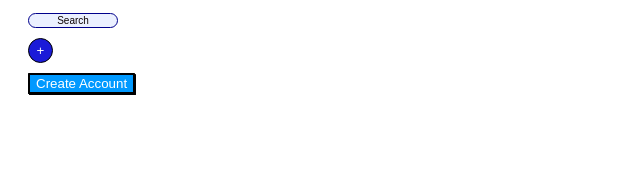
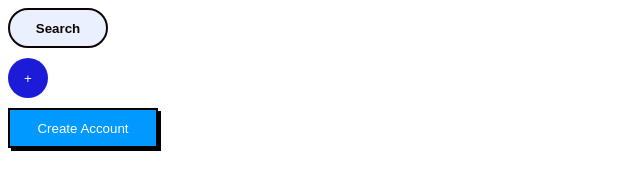
Before and after one commit to rvua/button_up, a plain HTML site: page index.html in a window 1280 px wide. Shown: the whole page, without its empty margins (0-640 px from the left). Drawn offline with Linux system fonts and the light colour scheme.

Commit message:
styling changes and html changes

```diff
--- a/index.html
+++ b/index.html
@@ -8,16 +8,8 @@
     <link rel="stylesheet" href="style.css">
 </head>
 <body>
-    <div class="main">
-        <div id="first">
-            <button id="search">Search</button>
-        </div>
-        <div id="second">
-            <button id="plus">+</button>
-        </div>
-        <div id="third">
-            <button id="acc">Create Account</button>
-        </div>
-    </div>
+    <button id="search">Search</button>
+    <button id="plus">+</button>
+    <button id="account">Create Account</button>
 </body>
 </html>
--- a/style.css
+++ b/style.css
@@ -1,48 +1,33 @@
-.main{
-    margin: 10px;
-}
-
-#first{
-    margin: 10px;
-}
-
-#second{
-    margin: 10px;
-}
-
-#third{
-    margin: 10px;
+#search, #plus, #account{
+    display: block;
+    margin-bottom: 10px;
+    height: 40px;
 }
 
 #search{
-    border-radius: 50px;
+    border-radius: 20px;
     border-color: darkblue;
-    border-style: solid;
-    border-width: 1px;
+    border: 2px solid;
     color: rgb(15, 4, 4);
     background-color: rgb(235, 240, 255);
-    width: 90px;
-    font-size: 10px;
+    width: 100px;
+    font-weight: 900;
 
 }
 
 #plus{
-    border-radius: 50%;
-    height: 25px;
-    width: 25px;
+    width: 40px;
     background-color: rgb(27, 27, 216);
     color: white;
-    border-style: solid;
-    border-width: 1px;
-    border-color: black;
+    border: none;
+    border-radius: 50%;
 }
 
-#acc{
-    border-radius: 1%;
-    border-style: solid;
-    box-shadow: 1px 1px black;
+#account{
+    border: 2px solid;
+    box-shadow: 3px 3px black;
     border-color: black;
     background-color: rgb(0, 153, 255);
     color: white;
-
+    width: 150px;
 }
```
